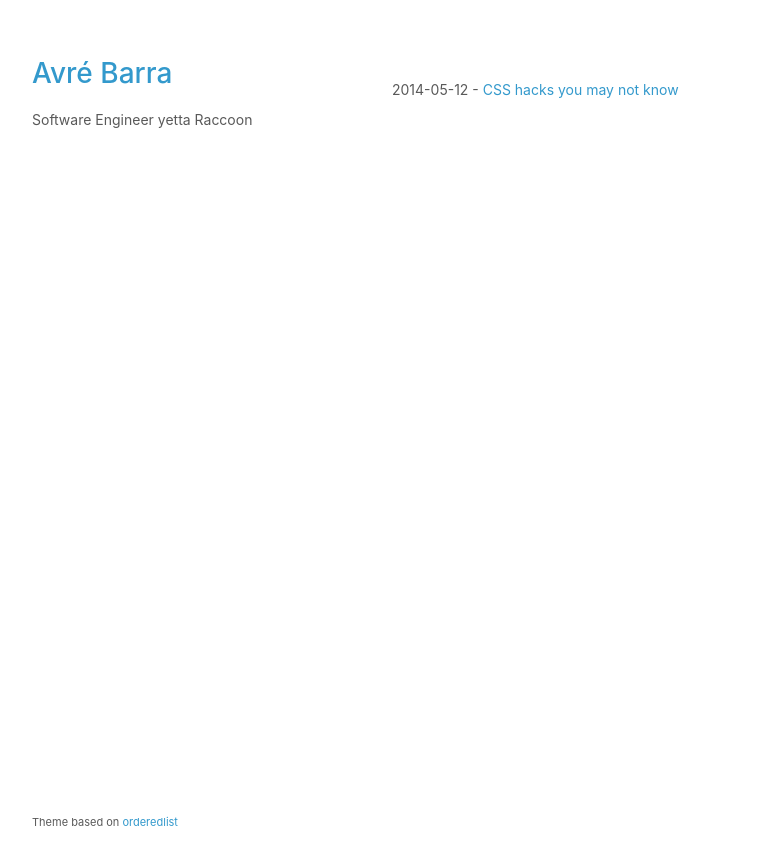
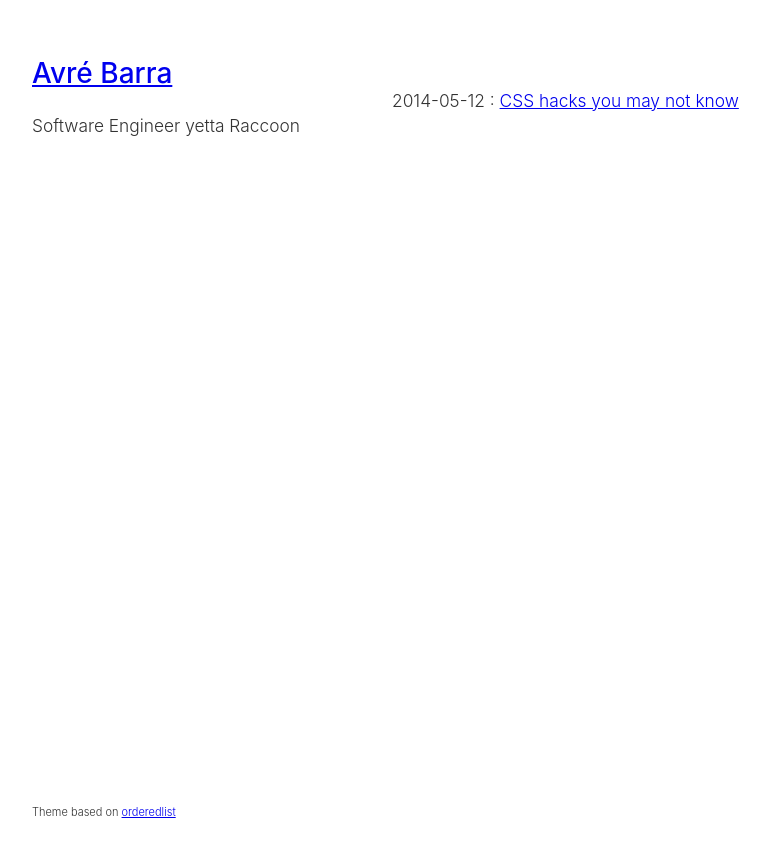
Before and after one commit to avrebarra/avrebarra.github.io, a Jekyll site: the page built from index.html, in a window 1280 px wide. Shown: the top 865 px of the page, without its empty margins (178-948 px from the left). Built offline with Jekyll 4.4.1, drawn with Linux system fonts in a browser that asks for light colours.

Commit message:
update styling

```diff
--- a/_layouts/base.html
+++ b/_layouts/base.html
@@ -7,7 +7,7 @@ layout: compress
 <body>
   <div class="wrapper">
     <header>
-      <h1><a href="{{ site.baseurl }}/">Avré Barra</a></h1>
+      <h1><a class="li-title" href="{{ site.baseurl }}/">Avré Barra</a></h1>
       <p>Software Engineer yetta Raccoon</p>
     </header>
     <section>
--- a/_layouts/posts.html
+++ b/_layouts/posts.html
@@ -5,7 +5,7 @@ layout: base
 <section class="posts">
     {% for post in site.posts %}
     <div class="item">
-        <time datetime="{{ post.date | date_to_xmlschema }}">{{ post.date | date: "%Y-%m-%d" }}</time> -
+        <time datetime="{{ post.date | date_to_xmlschema }}">{{ post.date | date: "%Y-%m-%d" }}</time> :
         <a href="{{ site.baseurl }}{{ post.url }}">{{ post.title }}</a>
     </div>
     {% endfor %}
--- a/_sass/_main.scss
+++ b/_sass/_main.scss
@@ -1,3 +1,23 @@
 .posts .item{
     margin: 1.5em 0em;
 }
+
+a.li-title:visited {
+  color:#000;
+}
+
+.posts a:visited {
+  color:rgb(69, 69, 69);
+}
+
+body {
+    font-size: 13pt;
+    line-height: 2em;
+    font-weight: 300;
+}
+
+.post p {
+  font-size: 13pt;
+  line-height: 2em;
+//   font-weight: 300;
+}
--- a/minimal.css
+++ b/minimal.css
@@ -2,7 +2,7 @@ body {
   background-color: #fff;
   padding:50px;
   font: 14px/1.5 -apple-system, BlinkMacSystemFont, "Segoe UI", Roboto, Oxygen, Ubuntu, Cantarell, "Fira Sans", "Droid Sans", "Helvetica Neue", Arial, sans-serif, "Apple Color Emoji", "Segoe UI Emoji", "Segoe UI Symbol";
-  color:#595959;
+  color:#333;
   font-weight:400;
 }
 
@@ -35,13 +35,18 @@ h3, h4, h5, h6 {
 }
 
 a {
-  color:#39c;
-  text-decoration:none;
+  /* color:#39c; */
+  /* text-decoration:none; */
 }
 
 a:hover {
-  color:#069;
+  /* color:#069; */
 }
+
+a:visited {
+  color:inherit;
+}
+
 
 a small {
   font-size:11px;
```
Also changed, not shown: _layouts/post.html (+5 -5 lines).
